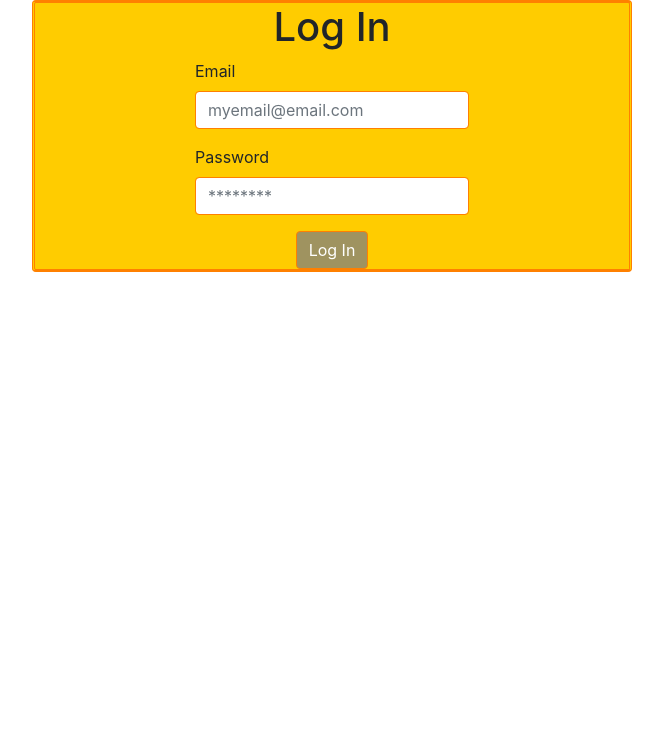
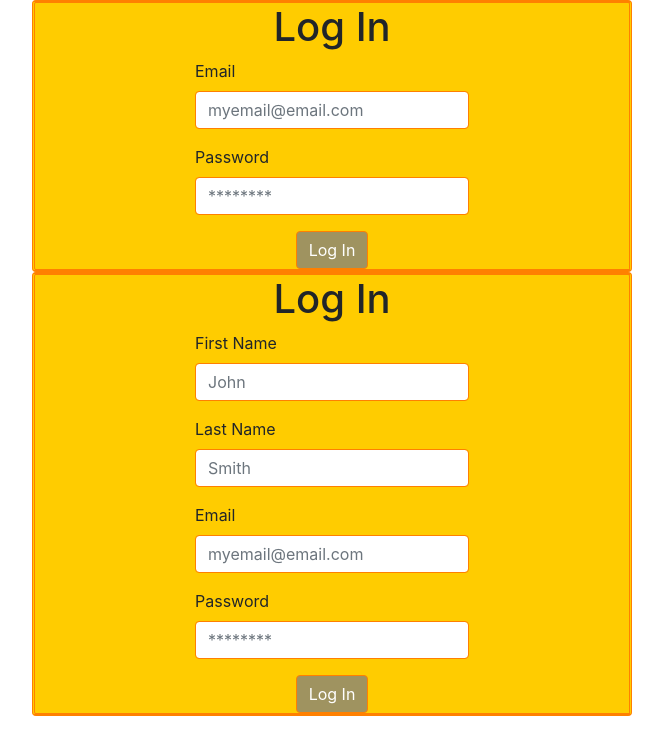
Before and after one commit to Lazovchik/Project_BMYM, a React (Create React App) app: page / in a window 1280 px wide. Shown: the top 754 px of the page, without its empty margins (308-971 px from the left). Built offline with nearby package versions, Linux system fonts and the light colour scheme.

Commit message:
separated LogIn and SignIn
Now these r two different components

```diff
--- a/src/App.js
+++ b/src/App.js
@@ -2,7 +2,8 @@ import React, { Component } from 'react';
 import logo from './logo.svg';
 
 import LogSignIn from './LogSignIn/LogSignIn';
-
+import LogIn from './LogSignIn/LogIn';
+import SignIn from './LogSignIn/SignIn';
 import './App.css';
 
 class App extends Component {
@@ -13,7 +14,10 @@ class App extends Component {
 
 	render(){
 		return(
-			<LogSignIn/>
+			<div>
+			<LogIn/>
+			<SignIn/>
+			</div>
 		);
 	}
 }
--- /dev/null
+++ b/src/LogSignIn/LogIn.js
@@ -0,0 +1,64 @@
+import React, { Component } from 'react';
+
+import 'bootstrap/dist/css/bootstrap.css';
+
+import {
+	Container,  Form,
+	FormGroup, Label, Input,
+	Button, Row,
+} from 'reactstrap';
+
+import './LogSignIn.css';
+
+class LogIn extends Component {
+
+	constructor(props){
+		super(props);
+	}
+
+	render() {
+		return (
+			<Container className="LogSignIn rounded yellow-style">
+				<Row className="justify-content-md-center">
+					<h1>Log In</h1>
+				</Row>
+				<Row className="justify-content-md-center">
+					<Form>
+						<Row className="justify-content-md-center">
+							<FormGroup>
+								<Label for="Email">Email</Label>
+								<Input
+									type="email"
+									name="email"
+									id="Email"
+									placeholder="myemail@email.com"
+									className="input-att"
+								/>
+							</FormGroup>
+						</Row>
+						<Row className="justify-content-md-center">
+							<FormGroup>
+								<Label for="Password">Password</Label>
+								<Input
+									type="password"
+									name="password"
+									id="Password"
+									placeholder="********"
+									className="input-att"
+								/>
+							</FormGroup>
+						</Row>
+					</Form>
+				</Row>
+				<Row className="justify-content-md-center">
+					<Button className="btn-att">
+						Log In
+					</Button>
+				</Row>
+
+			</Container>
+		);
+	}
+};
+
+export default LogIn;
--- /dev/null
+++ b/src/LogSignIn/SignIn.js
@@ -0,0 +1,88 @@
+import React, { Component } from 'react';
+
+import 'bootstrap/dist/css/bootstrap.css';
+
+import {
+	Container,  Form,
+	FormGroup, Label, Input,
+	Button, Row,
+} from 'reactstrap';
+
+import './LogSignIn.css';
+
+class SignIn extends Component {
+
+	constructor(props){
+		super(props);
+	}
+
+	render() {
+		return (
+			<Container className="LogSignIn rounded yellow-style">
+				<Row className="justify-content-md-center">
+					<h1>Log In</h1>
+				</Row>
+				<Row className="justify-content-md-center">
+					<Form>
+						<Row className="justify-content-md-center">
+							<FormGroup>
+								<Label for="FirstName">First Name</Label>
+								<Input
+									type="text"
+									name="first_name"
+									id="FirstName"
+									placeholder="John"
+									className="input-att"
+								/>
+							</FormGroup>
+						</Row>
+						<Row className="justify-content-md-center">
+							<FormGroup>
+								<Label for="LastName">Last Name</Label>
+								<Input
+									type="text"
+									name="last_name"
+									id="LastName"
+									placeholder="Smith"
+									className="input-att"
+								/>
+							</FormGroup>
+						</Row>
+						<Row className="justify-content-md-center">
+							<FormGroup>
+								<Label for="Email">Email</Label>
+								<Input
+									type="email"
+									name="email"
+									id="Email"
+									placeholder="myemail@email.com"
+									className="input-att"
+								/>
+							</FormGroup>
+						</Row>
+						<Row className="justify-content-md-center">
+							<FormGroup>
+								<Label for="Password">Password</Label>
+								<Input
+									type="password"
+									name="password"
+									id="Password"
+									placeholder="********"
+									className="input-att"
+								/>
+							</FormGroup>
+						</Row>
+					</Form>
+				</Row>
+				<Row className="justify-content-md-center">
+					<Button className="btn-att">
+						Log In
+					</Button>
+				</Row>
+
+			</Container>
+		);
+	}
+};
+
+export default SignIn;
```
